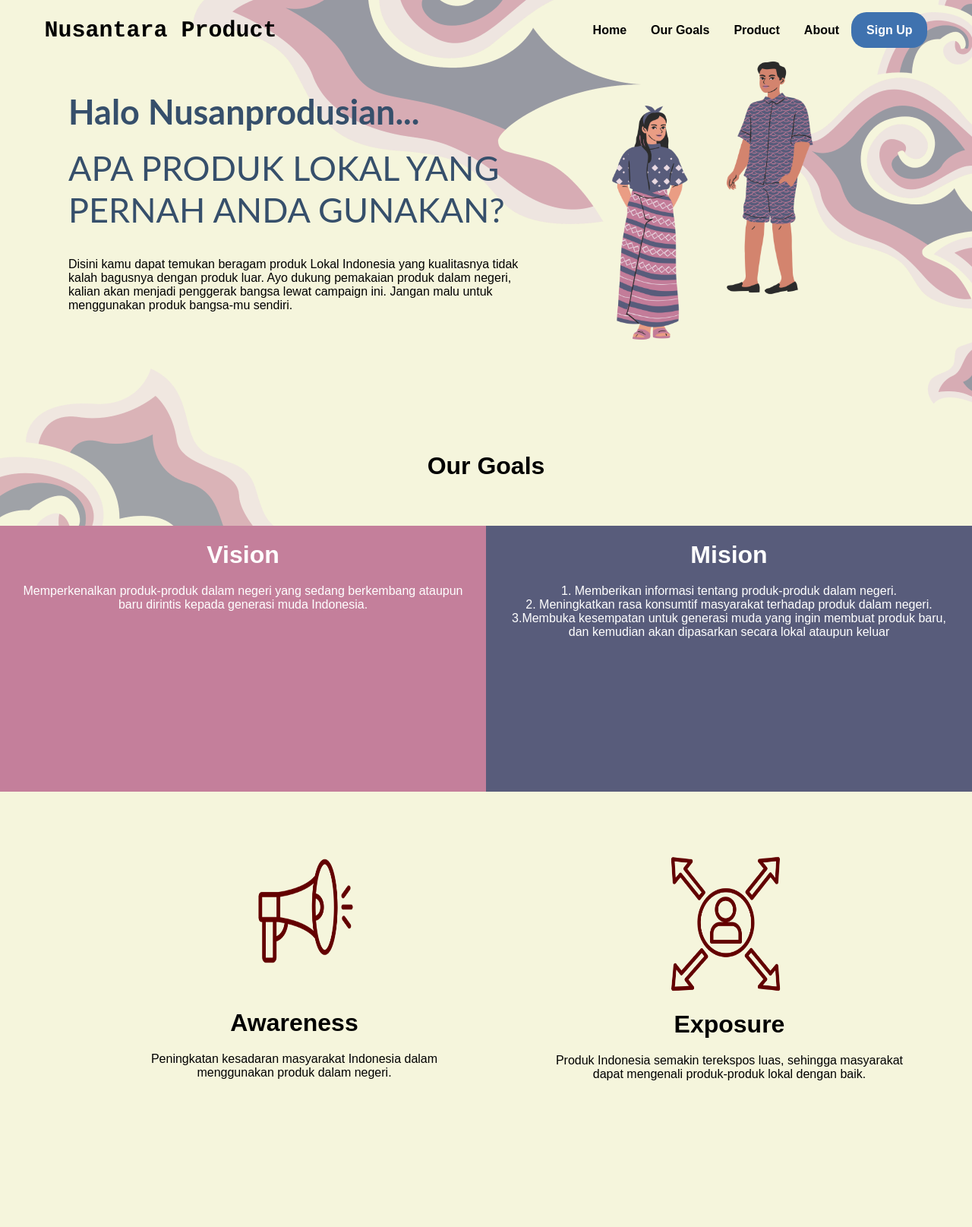
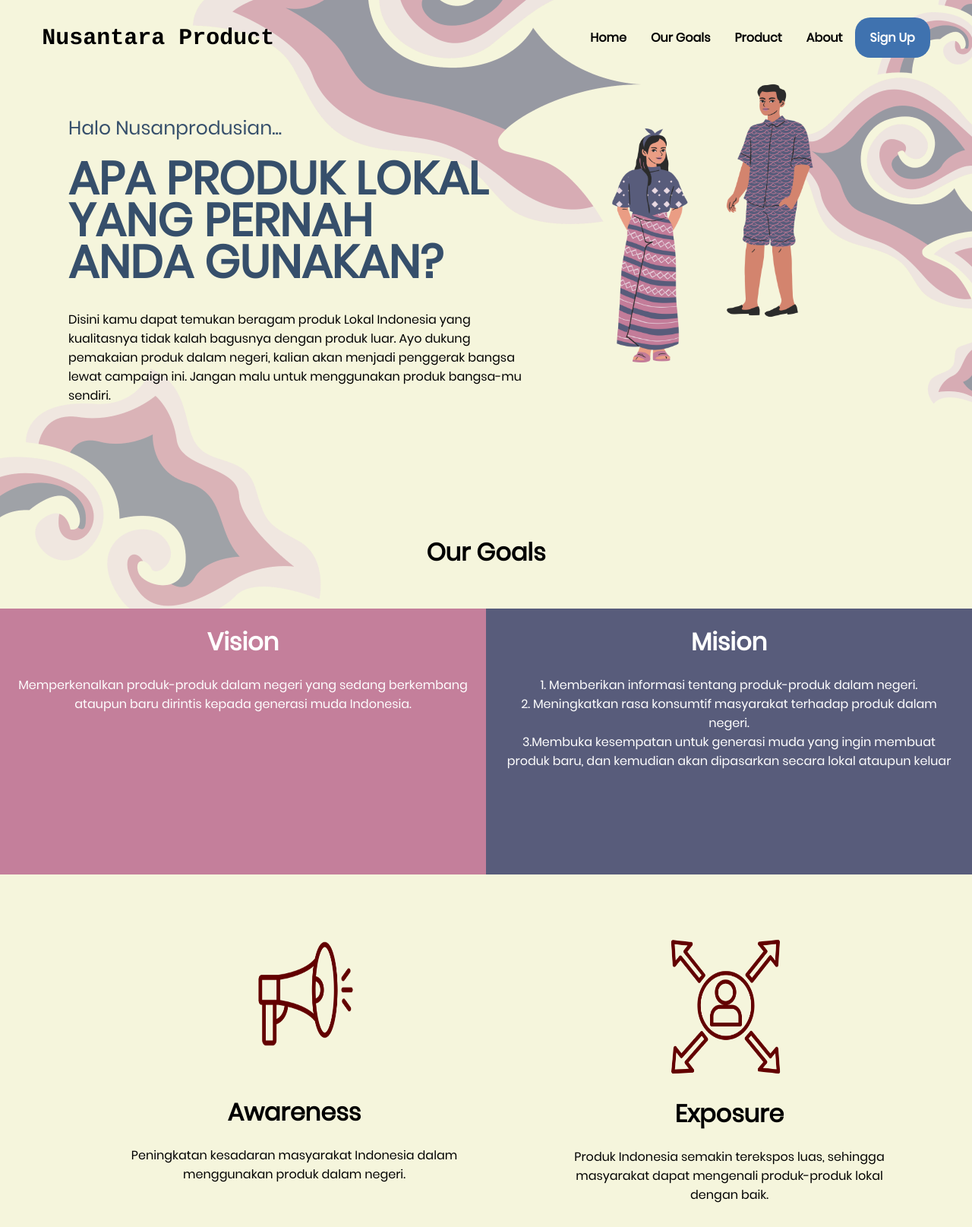
Before and after one commit to Fendy0999/WebUTS, a PHP site: page / in a window 1280 px wide. Shown: the whole page at 76% size. Before the commit the page ends 1422 px from the top, so only its background shows below. Run offline with PHP 8.4, Linux system fonts and the light colour scheme.

Commit message:
Update font

```diff
--- a/index.html
+++ b/index.html
@@ -30,7 +30,7 @@
 
             <div class="kolom">
                 <p class="deskripsi">Halo Nusanprodusian...</p>
-                <h3>APA PRODUK LOKAL YANG PERNAH ANDA GUNAKAN?</h3>
+                <h3>APA PRODUK LOKAL<br>YANG PERNAH<br>ANDA GUNAKAN?</h3>
                 <p>Disini kamu dapat temukan beragam produk Lokal Indonesia yang kualitasnya tidak kalah bagusnya dengan produk luar. Ayo dukung pemakaian produk dalam negeri, kalian akan menjadi penggerak bangsa lewat campaign ini. Jangan malu untuk menggunakan produk bangsa-mu sendiri.</p>
             </div>
             <img src="Org Home gabung.png">
--- a/style.css
+++ b/style.css
@@ -7,14 +7,30 @@
     list-style: none;
 }
 
+@font-face {
+    font-family: Poppins;
+    src: url(Poppins-Regular.ttf);
+    font-weight: normal;
+    font-style: normal;
+}
+
+@font-face {
+    font-family: Montserrat;
+    src: url(montserrat.regular.ttf);
+    font-weight: normal;
+    font-style: normal;
+}
+
 body {
     margin: 0px;
     padding: 0px;
-    font-family: 'Open Sans ', Arial, Helvetica, sans-serif;
+    padding-top: 30px;
+    font-family: 'Poppins', sans-serif;
     background-color: #f5f5dc;
     background-image: url(background1.png);
     width: 100%;
     height: 100%;
+    text-align: left;
 }
 
 nav{
@@ -49,7 +65,7 @@ nav {
     width: 100%;
     margin: auto;
     display: flex;
-    line-height: 80px;
+    line-height: 100px;
     position: fixed;
     top: 0;
     background: #f5f5dc;
@@ -94,20 +110,21 @@ section img{
 
 .kolom {
     margin-top: 100px;
-    margin-bottom: 60px;
+    margin-bottom: 50px;
 }
 
 .kolom .deskripsi {
-    font-size: 45px;
-    font-weight: bold;
-    font-family: 'Lato';
+    font-size: 25px;
+    font-weight: 1px;
     color: #364f6b;
+    font-family: 'Poppins' sans-serif;
+
 }
 
 h3 {
-    font-family: 'Lato';
-    font-weight: 400;
-    font-size: 45px;
+    font-family: 'Montserrat' sans-serif;
+    font-weight: 20px;
+    font-size: 60px;
     margin-bottom: 25px;
     color: #364f6b;
     width: 100%;
@@ -156,6 +173,7 @@ p {
 
 .wrapper .home img{
     width: 45%;
+    height: 35%;
     background-position: right;
     float: right;
 }
```
Also changed, not shown: Group 1.png (added), Instagram post - 2 1.png (added), Poppins-Regular.ttf (added), montserrat.regular.ttf (added).
